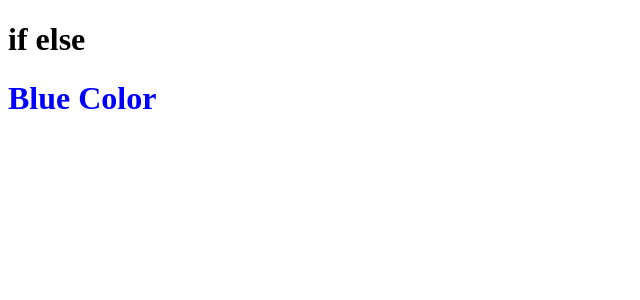
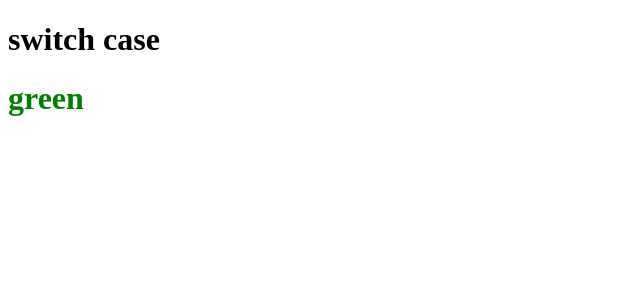
Before and after one commit to jg-empiric/Angular_Learn, an Angular app: page / in a window 1280 px wide. Shown: the top 300 px of the page, without its empty margins (0-640 px from the left). Built offline with nearby package versions, Linux system fonts and the light colour scheme.

Commit message:
switch case

```diff
--- a/src/app/app.component.html
+++ b/src/app/app.component.html
@@ -1,13 +1,7 @@
 <h1>{{title}}</h1>
-<ng-template [ngIf]="color==='red'">
-    <h1 style="color: red">Red Color</h1>
-</ng-template>
-<ng-template [ngIf]="color==='green'">
-    <h1 style="color: green">Green Color</h1>
-</ng-template>
-<ng-template [ngIf]="color==='blue'">
-    <h1 style="color: blue">Blue Color</h1>
-</ng-template>
-<ng-template [ngIf]="color==='red'">
-    <h1 style="color: purple">Purple Color</h1>
-</ng-template>
+<div [ngSwitch]="color">
+    <h1 *ngSwitchCase="'red'" style="color: red;">Red</h1>
+    <h1 *ngSwitchCase="'green'" style="color: green;">green</h1>
+    <h1 *ngSwitchCase="'blue'" style="color: blue;">blue</h1>
+    <h1 *ngSwitchDefault>unknown</h1>
+</div>
--- a/src/app/app.component.ts
+++ b/src/app/app.component.ts
@@ -6,6 +6,6 @@ import { Component } from '@angular/core';
   styleUrls: ['./app.component.css']
 })
 export class AppComponent {
-  title = 'if else';
-  color = "blue";
+  title = 'switch case';
+  color = "green";
 }
```
